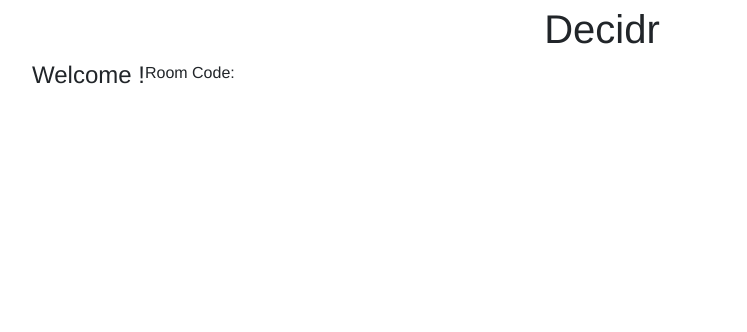
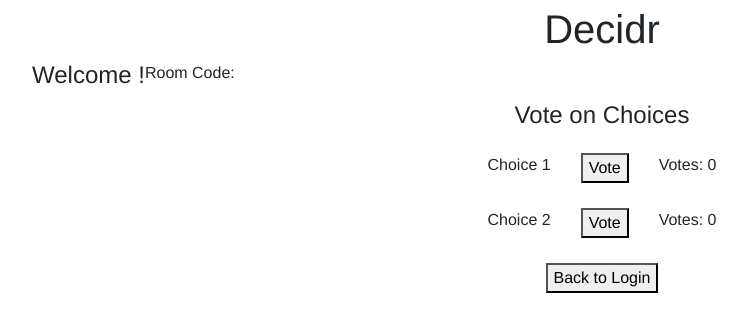
Before and after one commit to Katie500/Decidr, a React (Create React App) app in the folder client/: page /Lobby in a window 1280 px wide. Shown: the top 332 px of the page, without its empty margins (38-785 px from the left). Built offline with nearby package versions, Linux system fonts and the light colour scheme; no server answers.

Commit message:
Added partial voting system

```diff
--- a/client/src/components/Views/Lobby.js
+++ b/client/src/components/Views/Lobby.js
@@ -1,40 +1,72 @@
-import Form from "react-bootstrap/Form";
-import Row from "react-bootstrap/Row";
-import Col from "react-bootstrap/Col";
-import { Container } from "react-bootstrap";
-import { useRef } from "react";
-import { FaRegCopy } from "react-icons/fa";
+import React, { useState } from "react";
+import { Container, Row, Col } from "react-bootstrap";
 import Header from "../UI/header";
 import { useLocation, useNavigate } from 'react-router-dom';
 
+
+//Lobby component represents the page where users can vote on choices.
 function Lobby() {
 
-  //Grabs stored code from previous sections
+  // Extracting room and username from the location state using useLocation hook.
   const { state } = useLocation();
   const navigate = useNavigate();
   const room = state ? state.room : '';
   const username = state ? state.username : '';
 
-  const joinCode = useRef(null);
+  // State to manage choices and votes
+  const [choices, setChoices] = useState([
+    { id: 1, text: "Choice 1", votes: 0 },
+    { id: 2, text: "Choice 2", votes: 0 },
+    // We can fix this later to add the choices
+  ]);
 
+  const handleVote = (choiceId) => {
+    setChoices((prevChoices) =>
+      prevChoices.map((choice) =>
+        choice.id === choiceId ? { ...choice, votes: choice.votes + 1 } : choice
+      )
+    );
+  };
 
-  const handleCopyClick = () => {
-    // Select the text in the textarea
-    joinCode.current.select();
-    // Execute copy command
-    document.execCommand("copy");
+  const renderChoices = () => {
+    return choices.map((choice) => (
+      <Row key={choice.id} className="pad-bottom centered">
+        <Col xs="auto">
+          <p>{choice.text}</p>
+        </Col>
+        <Col xs="auto">
+          <button onClick={() => handleVote(choice.id)}>Vote</button>
+        </Col>
+        <Col xs="auto">
+          <p>Votes: {choice.votes}</p>
+        </Col>
+      </Row>
+    ));
+  };
+
+  //Navigates back to the login page.
+  const navigateBack = () => {
+    navigate('/');
   };
 
   return (
     <Container>
       <Header />
       <Row>
-        <h4>Welcome {username} !</h4>
+        <h4>Welcome {username}!</h4>
         <div>
-        <p>Room Code: {room}</p>
+          <p>Room Code: {room}</p>
         </div>
       </Row>
-
+      <Row className="pad-bottom centered">
+        <h4>Vote on Choices</h4>
+      </Row>
+      {renderChoices()}
+      <Row className="pad-bottom centered">
+        <Col xs="auto">
+          <button onClick={navigateBack}>Back to Login</button>
+        </Col>
+      </Row>
     </Container>
   );
 }
```
